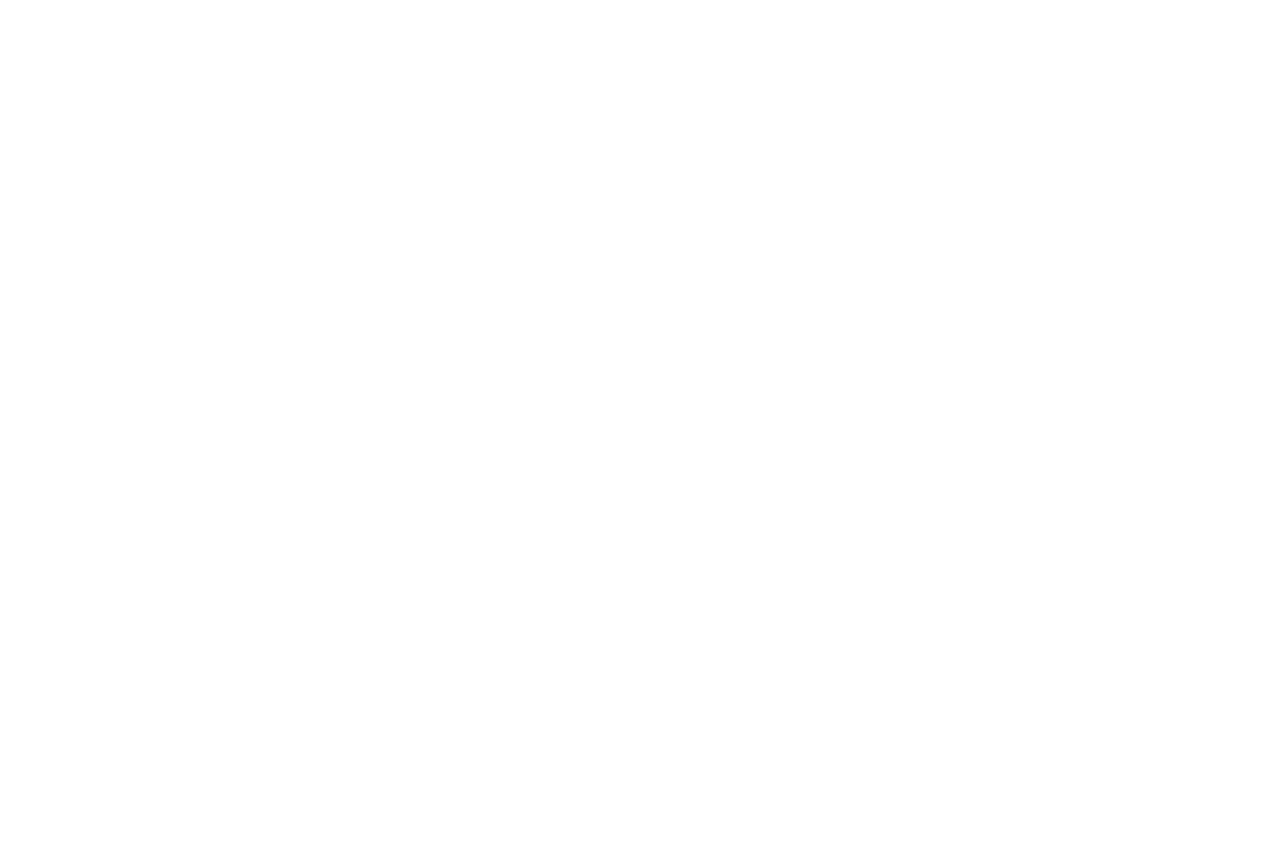
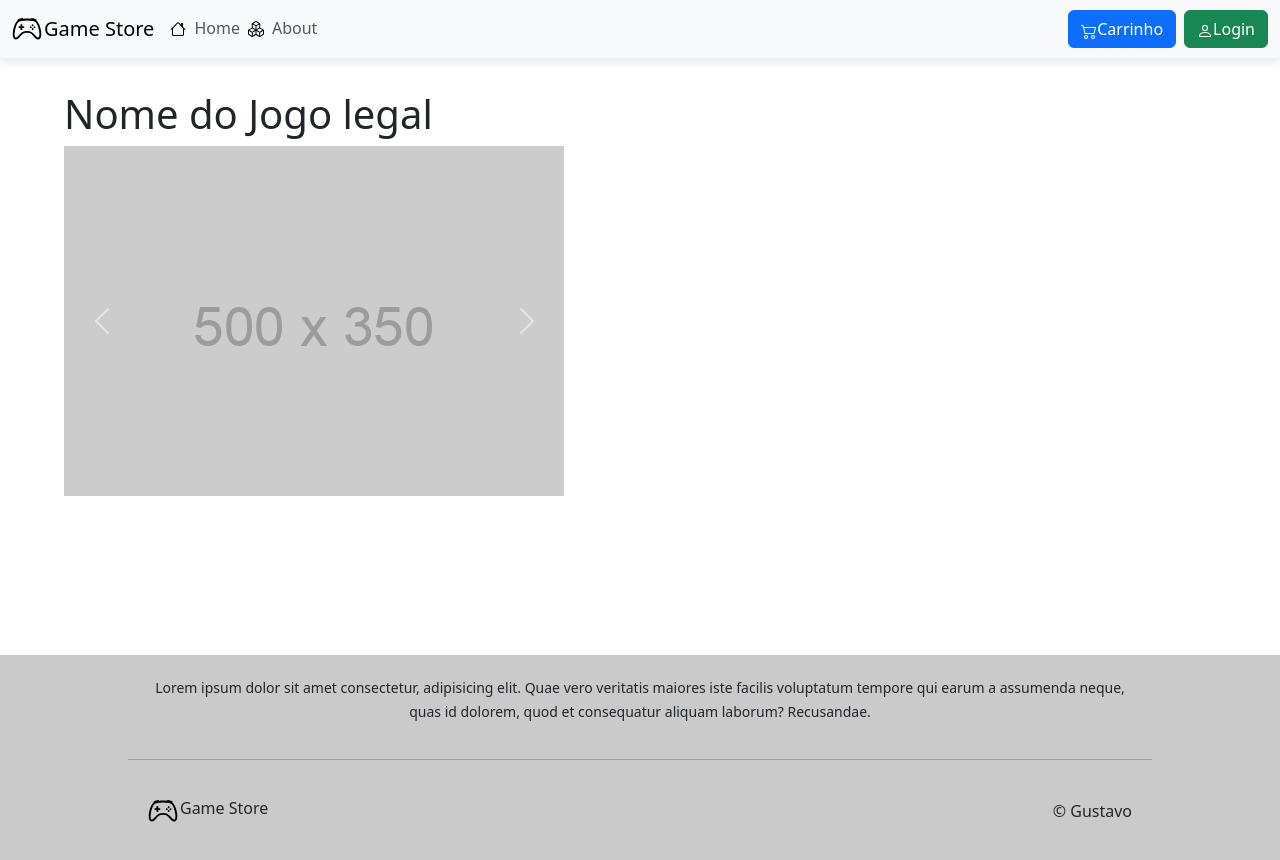
Before and after one commit to Xav86/projeto-E-commerce, a Vue app in the folder programa/client/: page /product/algo in a window 1280 px wide. Before the commit this address had no page. Shown: the top 860 px of the page. Before the commit the page ends 800 px from the top, so only its background shows below. Built offline with nearby package versions, Linux system fonts and the light colour scheme.

Commit message:
trabalhando na tela de produto

```diff
--- a/programa/client/src/components/CardItens/CardItem.vue
+++ b/programa/client/src/components/CardItens/CardItem.vue
@@ -6,7 +6,7 @@
             <h5 class="card-title">Card title</h5>
             <h6 class="card-subtitle mb-2 text-body-secondary">Card subtitle</h6>
             <p class="card-text">Some quick example text to build on the card title and make up the bulk of the card's content.</p>
-            <a href="#" class="btn btn-primary">Go somewhere</a>
+            <router-link to="/product/algo" class="btn btn-primary">Go somewhere</router-link>
         </div>
     </div>
   </div>
--- a/programa/client/src/router/index.js
+++ b/programa/client/src/router/index.js
@@ -4,6 +4,7 @@ import LoginView from '@/views/LoginView.vue'
 import RegisterView from '@/views/RegisterView.vue'
 import AllGamesView from '@/views/AllGamesView.vue'
 import ShoppingCartView from '@/views/ShoppingCartView.vue'
+import ProductView from '@/views/ProductView.vue'
 
 const routes = [
   {
@@ -35,6 +36,11 @@ const routes = [
     path: '/cart',
     name: 'cart',
     component: ShoppingCartView
+  },
+  {
+    path: '/product/:product',
+    name: 'product',
+    component: ProductView
   }
 ]
 
--- a/programa/client/src/views/AllGamesView.vue
+++ b/programa/client/src/views/AllGamesView.vue
@@ -1,6 +1,7 @@
 <template>
   <div>
     <NavbarComponent />
+    <div class="all-game">
       <div class="container text-center">
           <h1>Todos os Jogos disponiveis</h1>
           <hr>
@@ -8,6 +9,7 @@
       </div>
       <div class="grid-container">
           <CardItem class="card-item" v-for="n in 23" :key="n" />
+      </div>
     </div>
     <footerComponent />
     <upPageButton class="fixed-right-down" />
@@ -34,6 +36,10 @@ export default {
 </script>
 
 <style scoped>
+  .all-game {
+    min-height: 74.6vh;
+  }
+
  .grid-container {
   padding: 50px 10% 20px 10%;
   display: flex;
--- a/programa/client/src/views/HomeView.vue
+++ b/programa/client/src/views/HomeView.vue
@@ -49,6 +49,10 @@ export default {
 </script>
 
 <style scoped>
+  .home {
+    min-height: 72.5vh;
+  }
+
  .grid-container {
   padding: 50px 10% 20px 10%;
   display: flex;
--- /dev/null
+++ b/programa/client/src/views/ProductView.vue
@@ -0,0 +1,62 @@
+<template>
+    <div>
+        <NavbarComponent />
+        <div class="container">
+            <div>
+               <h1>Nome do Jogo legal</h1>
+               <div class="game">
+                    <div id="carouselExample" class="carousel slide">
+                        <div class="carousel-inner">
+                            <div class="carousel-item active">
+                            <img src="@/assets/images/500x350.png" class="d-block w-100" alt="...">
+                            </div>
+                            <div class="carousel-item">
+                            <img src="@/assets/images/500x350.png" class="d-block w-100" alt="...">
+                            </div>
+                            <div class="carousel-item">
+                            <img src="@/assets/images/500x350.png" class="d-block w-100" alt="...">
+                            </div>
+                        </div>
+                        <button class="carousel-control-prev" type="button" data-bs-target="#carouselExample" data-bs-slide="prev">
+                            <span class="carousel-control-prev-icon" aria-hidden="true"></span>
+                            <span class="visually-hidden">Previous</span>
+                        </button>
+                        <button class="carousel-control-next" type="button" data-bs-target="#carouselExample" data-bs-slide="next">
+                            <span class="carousel-control-next-icon" aria-hidden="true"></span>
+                            <span class="visually-hidden">Next</span>
+                        </button>
+                    </div>
+               </div>
+            </div>
+        </div>
+        <FooterComponent />
+    </div>
+</template>
+
+<script>
+import FooterComponent from '@/components/footer/footerComponent.vue';
+import NavbarComponent from '@/components/navbar/NavbarComponent.vue';
+
+    export default {
+        name: 'ProductView',
+        components: {
+            NavbarComponent,
+            FooterComponent
+        }
+    }
+</script>
+
+<style scoped>
+    .container {
+        display: flex;
+        min-width: 100%;
+        padding: 2rem 4rem;
+        margin: 0;
+        min-height: 74.6vh;
+    }
+
+    .game {
+        width: 500px;
+    }
+
+</style>
```
Also changed, not shown: programa/client/src/assets/images/500x350.png (added). Lines whose indentation alone changed are shown as unchanged.
